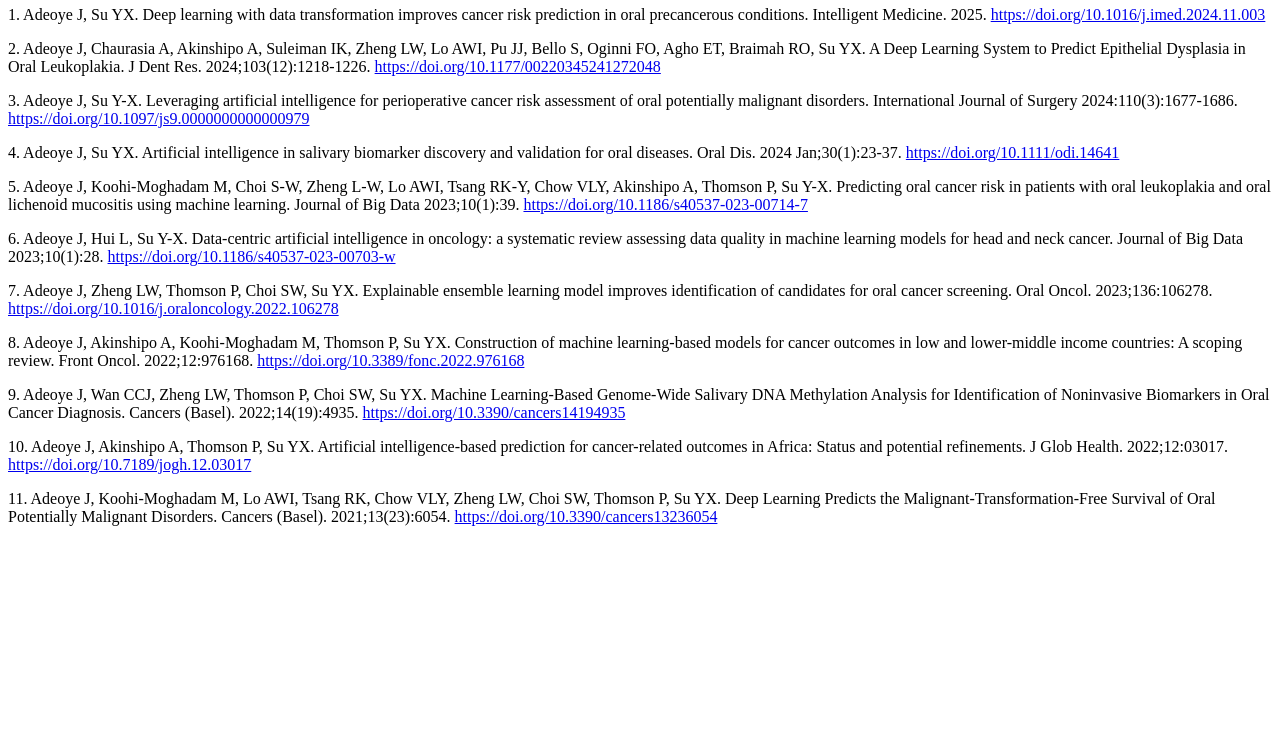
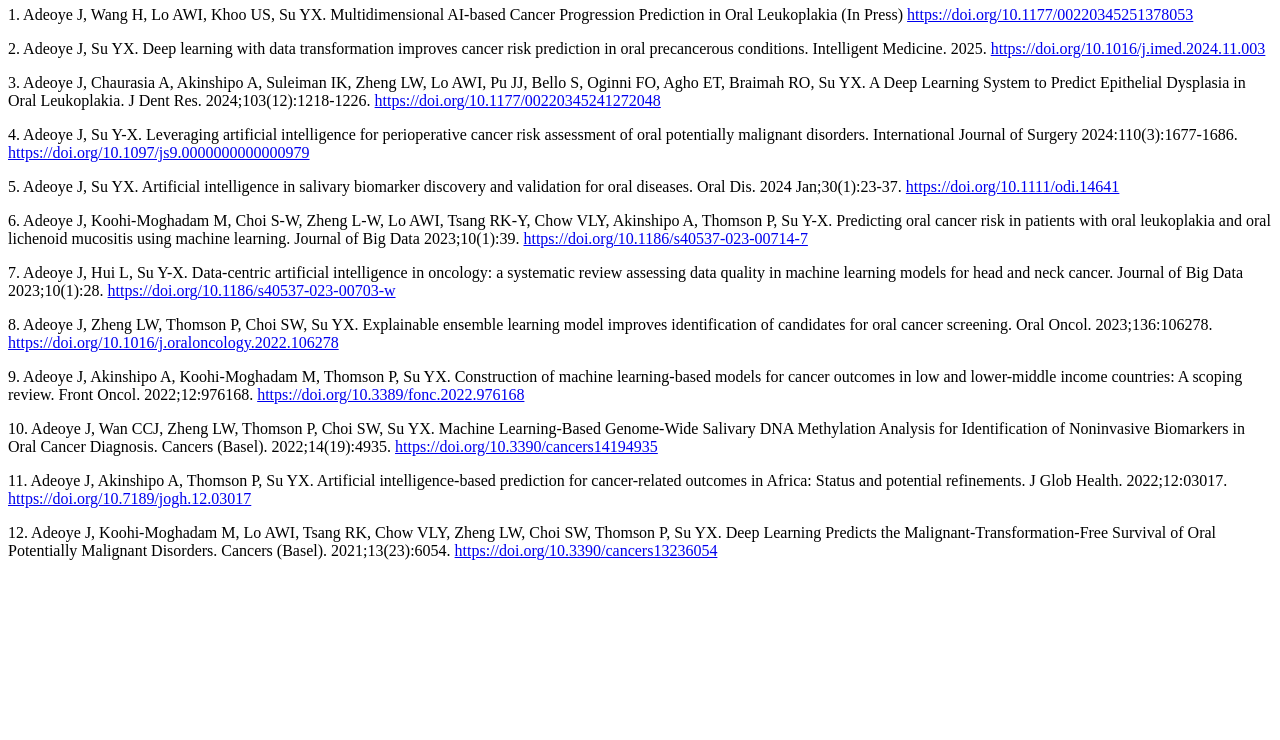
Before and after one commit to jaadeoye/jaadeoye.github.io, a plain HTML site: page index.html in a window 1280 px wide. Shown: the part 60-800 px from the top of the page. Drawn offline with Linux system fonts and the light colour scheme.

Commit message:
Update index.html

```diff
--- a/index.html
+++ b/index.html
@@ -1,18 +1,19 @@
 <html>
 
 <body>
-  <h1>AI and Oral Oncology Publication list (as of May 2025)</h1>
-  <p>1.  Adeoye J, Su YX. Deep learning with data transformation improves cancer risk prediction in oral precancerous conditions. Intelligent Medicine. 2025. <a href= https://doi.org/10.1016/j.imed.2024.11.003>https://doi.org/10.1016/j.imed.2024.11.003</a></p>
-  <p>2.  Adeoye J, Chaurasia A, Akinshipo A, Suleiman IK, Zheng LW, Lo AWI, Pu JJ, Bello S, Oginni FO, Agho ET, Braimah RO, Su YX. A Deep Learning System to Predict Epithelial Dysplasia in Oral Leukoplakia. J Dent Res. 2024;103(12):1218-1226. <a href=https://doi.org/10.1177/00220345241272048>https://doi.org/10.1177/00220345241272048</a></p>
-  <p>3.  Adeoye J, Su Y-X. Leveraging artificial intelligence for perioperative cancer risk assessment of oral potentially malignant disorders. International Journal of Surgery 2024:110(3):1677-1686. <a href=https://doi.org/10.1097/js9.0000000000000979>https://doi.org/10.1097/js9.0000000000000979</a></p>
-  <p>4.  Adeoye J, Su YX. Artificial intelligence in salivary biomarker discovery and validation for oral diseases. Oral Dis. 2024 Jan;30(1):23-37. <a href=https://doi.org/10.1111/odi.14641>https://doi.org/10.1111/odi.14641</a></p>
-  <p>5.  Adeoye J, Koohi-Moghadam M, Choi S-W, Zheng L-W, Lo AWI, Tsang RK-Y, Chow VLY, Akinshipo A, Thomson P, Su Y-X. Predicting oral cancer risk in patients with oral leukoplakia and oral lichenoid mucositis using machine learning. Journal of Big Data 2023;10(1):39. <a href=https://doi.org/10.1186/s40537-023-00714-7>https://doi.org/10.1186/s40537-023-00714-7</a></p>
-  <p>6.  Adeoye J, Hui L, Su Y-X. Data-centric artificial intelligence in oncology: a systematic review assessing data quality in machine learning models for head and neck cancer. Journal of Big Data 2023;10(1):28. <a href=https://doi.org/10.1186/s40537-023-00703-w>https://doi.org/10.1186/s40537-023-00703-w</a></p>
-  <p>7.  Adeoye J, Zheng LW, Thomson P, Choi SW, Su YX. Explainable ensemble learning model improves identification of candidates for oral cancer screening. Oral Oncol. 2023;136:106278. <a href=https://doi.org/10.1016/j.oraloncology.2022.106278>https://doi.org/10.1016/j.oraloncology.2022.106278</a></p>
-  <p>8.  Adeoye J, Akinshipo A, Koohi-Moghadam M, Thomson P, Su YX. Construction of machine learning-based models for cancer outcomes in low and lower-middle income countries: A scoping review. Front Oncol. 2022;12:976168. <a href=https://doi.org/10.3389/fonc.2022.976168>https://doi.org/10.3389/fonc.2022.976168</a></p>
-  <p>9.  Adeoye J, Wan CCJ, Zheng LW, Thomson P, Choi SW, Su YX. Machine Learning-Based Genome-Wide Salivary DNA Methylation Analysis for Identification of Noninvasive Biomarkers in Oral Cancer Diagnosis. Cancers (Basel). 2022;14(19):4935. <a href=https://doi.org/10.3390/cancers14194935>https://doi.org/10.3390/cancers14194935</a></p>
-  <p>10. Adeoye J, Akinshipo A, Thomson P, Su YX. Artificial intelligence-based prediction for cancer-related outcomes in Africa: Status and potential refinements. J Glob Health. 2022;12:03017. <a href=https://doi.org/10.7189/jogh.12.03017>https://doi.org/10.7189/jogh.12.03017</a></p>
-  <p>11. Adeoye J, Koohi-Moghadam M, Lo AWI, Tsang RK, Chow VLY, Zheng LW, Choi SW, Thomson P, Su YX. Deep Learning Predicts the Malignant-Transformation-Free Survival of Oral Potentially Malignant Disorders. Cancers (Basel). 2021;13(23):6054. <a href=https://doi.org/10.3390/cancers13236054>https://doi.org/10.3390/cancers13236054</a></p>
+  <h1>AI and Oral Oncology Publication list (as of September 2025)</h1>
+  <p>1.  Adeoye J, Wang H, Lo AWI, Khoo US, Su YX. Multidimensional AI-based Cancer Progression Prediction in Oral Leukoplakia (In Press) <a href= https://doi.org/10.1177/00220345251378053>https://doi.org/10.1177/00220345251378053</a></p>
+  <p>2.  Adeoye J, Su YX. Deep learning with data transformation improves cancer risk prediction in oral precancerous conditions. Intelligent Medicine. 2025. <a href= https://doi.org/10.1016/j.imed.2024.11.003>https://doi.org/10.1016/j.imed.2024.11.003</a></p>
+  <p>3.  Adeoye J, Chaurasia A, Akinshipo A, Suleiman IK, Zheng LW, Lo AWI, Pu JJ, Bello S, Oginni FO, Agho ET, Braimah RO, Su YX. A Deep Learning System to Predict Epithelial Dysplasia in Oral Leukoplakia. J Dent Res. 2024;103(12):1218-1226. <a href=https://doi.org/10.1177/00220345241272048>https://doi.org/10.1177/00220345241272048</a></p>
+  <p>4.  Adeoye J, Su Y-X. Leveraging artificial intelligence for perioperative cancer risk assessment of oral potentially malignant disorders. International Journal of Surgery 2024:110(3):1677-1686. <a href=https://doi.org/10.1097/js9.0000000000000979>https://doi.org/10.1097/js9.0000000000000979</a></p>
+  <p>5.  Adeoye J, Su YX. Artificial intelligence in salivary biomarker discovery and validation for oral diseases. Oral Dis. 2024 Jan;30(1):23-37. <a href=https://doi.org/10.1111/odi.14641>https://doi.org/10.1111/odi.14641</a></p>
+  <p>6.  Adeoye J, Koohi-Moghadam M, Choi S-W, Zheng L-W, Lo AWI, Tsang RK-Y, Chow VLY, Akinshipo A, Thomson P, Su Y-X. Predicting oral cancer risk in patients with oral leukoplakia and oral lichenoid mucositis using machine learning. Journal of Big Data 2023;10(1):39. <a href=https://doi.org/10.1186/s40537-023-00714-7>https://doi.org/10.1186/s40537-023-00714-7</a></p>
+  <p>7.  Adeoye J, Hui L, Su Y-X. Data-centric artificial intelligence in oncology: a systematic review assessing data quality in machine learning models for head and neck cancer. Journal of Big Data 2023;10(1):28. <a href=https://doi.org/10.1186/s40537-023-00703-w>https://doi.org/10.1186/s40537-023-00703-w</a></p>
+  <p>8.  Adeoye J, Zheng LW, Thomson P, Choi SW, Su YX. Explainable ensemble learning model improves identification of candidates for oral cancer screening. Oral Oncol. 2023;136:106278. <a href=https://doi.org/10.1016/j.oraloncology.2022.106278>https://doi.org/10.1016/j.oraloncology.2022.106278</a></p>
+  <p>9.  Adeoye J, Akinshipo A, Koohi-Moghadam M, Thomson P, Su YX. Construction of machine learning-based models for cancer outcomes in low and lower-middle income countries: A scoping review. Front Oncol. 2022;12:976168. <a href=https://doi.org/10.3389/fonc.2022.976168>https://doi.org/10.3389/fonc.2022.976168</a></p>
+  <p>10.  Adeoye J, Wan CCJ, Zheng LW, Thomson P, Choi SW, Su YX. Machine Learning-Based Genome-Wide Salivary DNA Methylation Analysis for Identification of Noninvasive Biomarkers in Oral Cancer Diagnosis. Cancers (Basel). 2022;14(19):4935. <a href=https://doi.org/10.3390/cancers14194935>https://doi.org/10.3390/cancers14194935</a></p>
+  <p>11. Adeoye J, Akinshipo A, Thomson P, Su YX. Artificial intelligence-based prediction for cancer-related outcomes in Africa: Status and potential refinements. J Glob Health. 2022;12:03017. <a href=https://doi.org/10.7189/jogh.12.03017>https://doi.org/10.7189/jogh.12.03017</a></p>
+  <p>12. Adeoye J, Koohi-Moghadam M, Lo AWI, Tsang RK, Chow VLY, Zheng LW, Choi SW, Thomson P, Su YX. Deep Learning Predicts the Malignant-Transformation-Free Survival of Oral Potentially Malignant Disorders. Cancers (Basel). 2021;13(23):6054. <a href=https://doi.org/10.3390/cancers13236054>https://doi.org/10.3390/cancers13236054</a></p>
 </body>
 
 </html>
```
